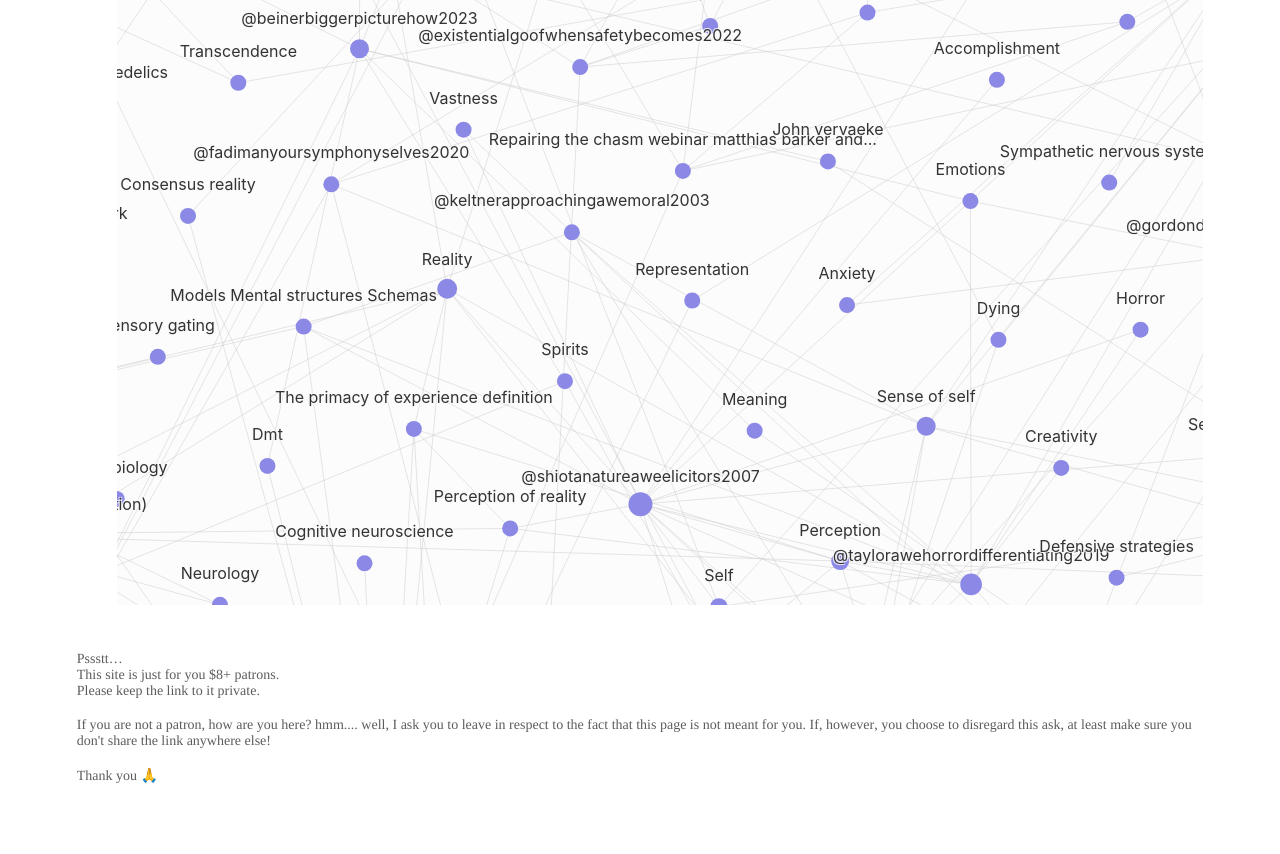
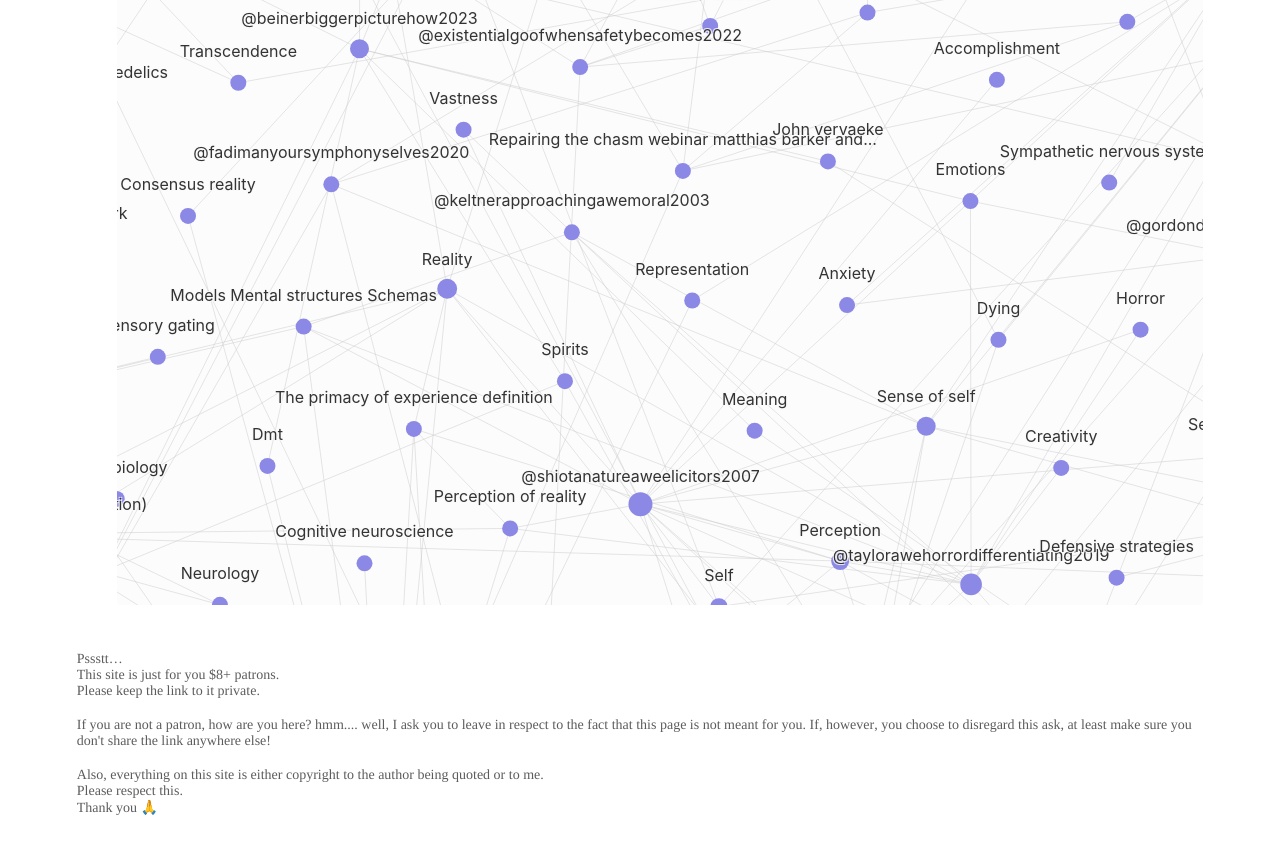
Before and after one commit to jameswjesso/mydigitalgarden, a Jekyll site: the page built from _pages/index.md, in a window 1280 px wide and 900 px high, scrolled down 8707 px. Shown: the top 854 px of the window. Built offline with Jekyll 4.4.1, drawn with Linux system fonts in a browser that asks for light colours.

Commit message:
Update footer.html

```diff
--- a/_includes/footer.html
+++ b/_includes/footer.html
@@ -20,6 +20,8 @@
 <p class="p2"><span class="s1"></span><br></p>
 <p class="p1"><span class="s1">If you are not a patron, how are you here? hmm.... well, I ask you to leave in respect to the fact that this page is not meant for you. If, however, you choose to disregard this ask, at least make sure you don't share the link anywhere else!<span class="Apple-converted-space"> </span></span></p>
 <p class="p2"><span class="s1"></span><br></p>
+<p class="p1"><span class="s1">Also, everything on this site is either copyright to the author being quoted or to me.<span class="Apple-converted-space"> </span></span></p>
+<p class="p1"><span class="s1">Please respect this.</span></p>
 <p class="p1"><span class="s1">Thank you </span><span class="s2">🙏</span></p>
 <p class="p2"><span class="s1"></span><br></p>
 </body>
```
